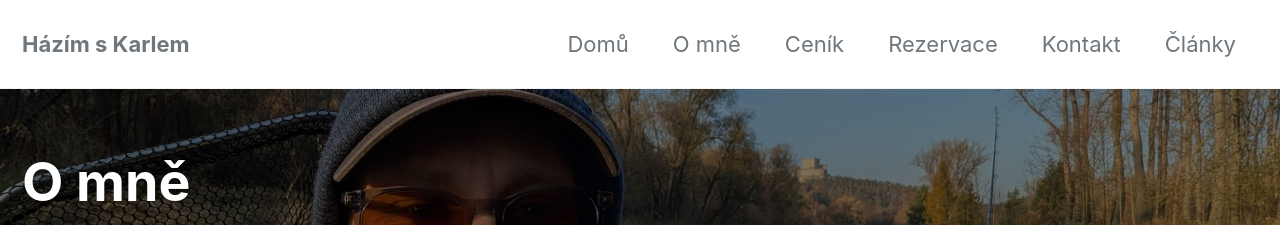
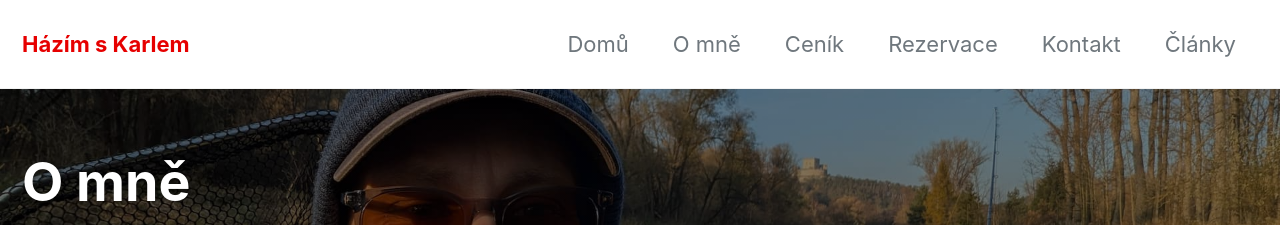
Before and after one commit to hazimskarlem/hazimskarlem.github.io, a Jekyll site: the page built from index.md, in a window 1280 px wide. Shown: the top 225 px of the page. Built offline with Jekyll 4.4.1, drawn with Linux system fonts in a browser that asks for light colours; cached includes are drawn as plain includes; our own code applies the rules of GitHub Pages for plain Markdown files.

Commit message:
Update main.scss

```diff
--- a/assets/css/main.scss
+++ b/assets/css/main.scss
@@ -8,17 +8,23 @@ search: false
 @import "minimal-mistakes/skins/{{ site.minimal_mistakes_skin | default: 'default' }}"; // skin
 @import "minimal-mistakes"; // main partials
 
+/* --- SEM PŘIJDE TVŮJ VLASTNÍ KÓD NA KONCI --- */
+
 /* Změna barvy názvu webu vlevo nahoře */
-.masthead__menu-item.masthead__menu-item--lg a {
-  color: #e60000 !important; /* Sytě červená */
+.site-title {
+  color: #e60000 !important;
 }
 
-/* Změna barvy podtržení a textu v menu při najetí myši (hover) */
+.site-title:hover {
+  color: #cc0000 !important;
+}
+
+/* Změna barvy textu v menu při najetí */
 .greedy-nav a:hover {
   color: #e60000 !important;
 }
 
-/* Pokud chceš sytě červenou linku/podtržení pod aktivní nebo hover položkou v menu */
+/* Červené podtržení pod aktivní nebo hover položkou v menu */
 .greedy-nav .visible-links a:hover::before,
 .greedy-nav .visible-links .active > a::before {
   background: #e60000 !important;
```
